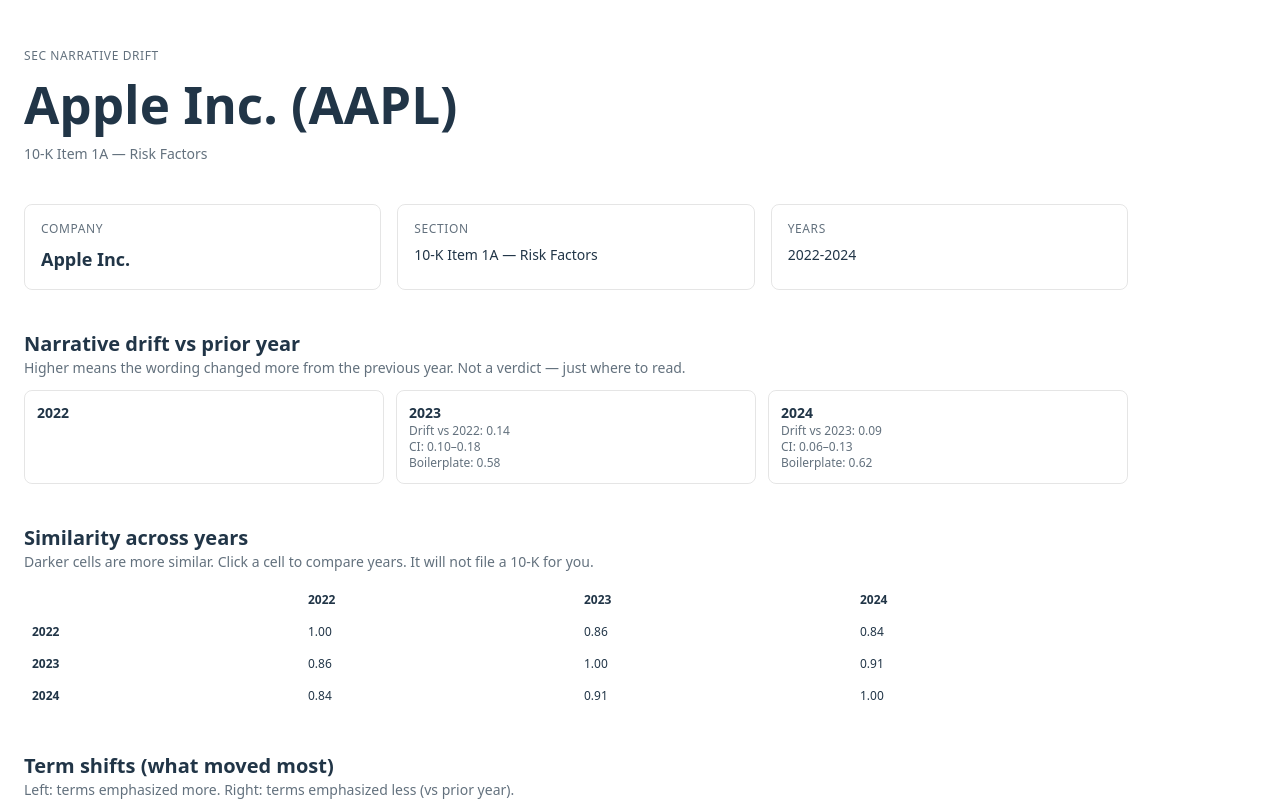
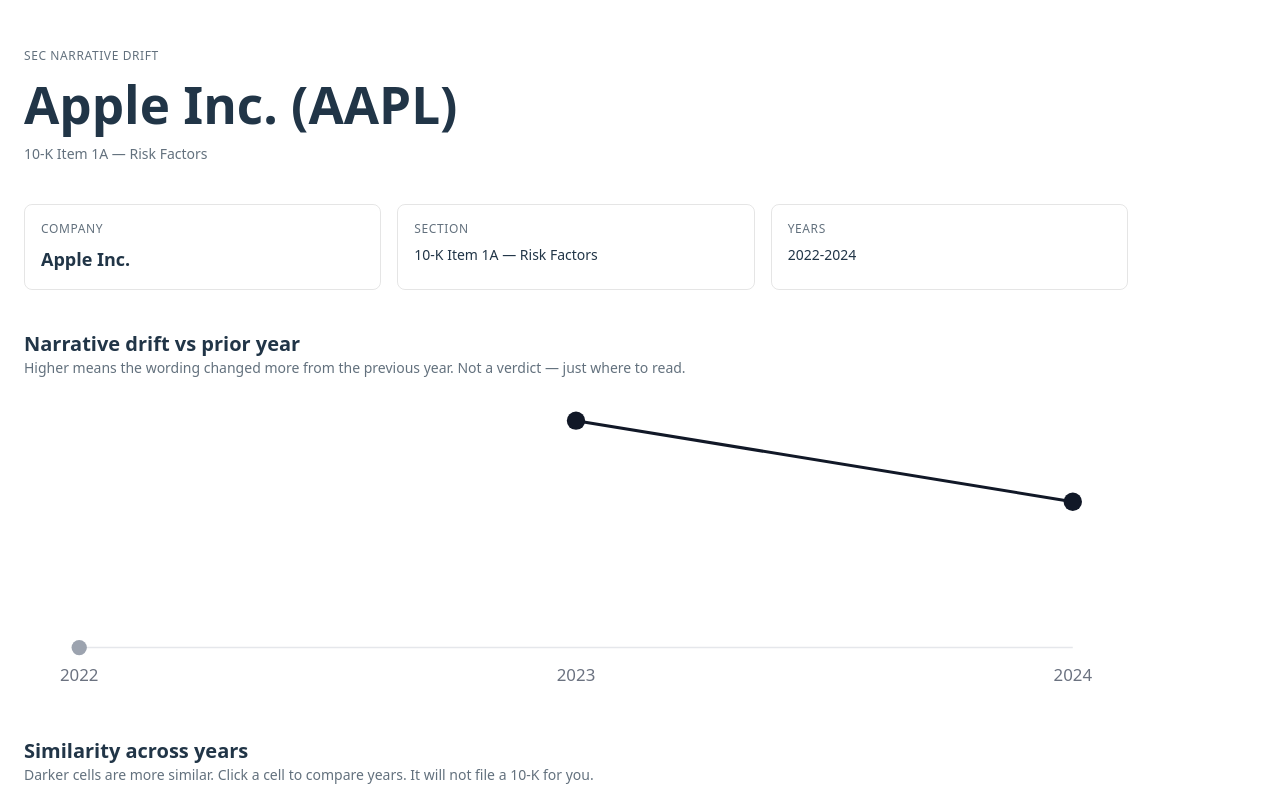
Before and after one commit to leibenjamin/sec-narrative-drift, a React (Vite) app: page /company in a window 1280 px wide. Shown: the top 801 px of the page. Built offline with nearby package versions, Linux system fonts and the light colour scheme.

Commit message:
feat: add DriftTimeline component and wire into Company page

```diff
--- /dev/null
+++ b/src/components/DriftTimeline.tsx
@@ -0,0 +1,177 @@
+import { useMemo } from "react"
+import { copy } from "../lib/copy"
+
+type DriftTimelineProps = {
+  years: number[]
+  drift_vs_prev: Array<number | null>
+  drift_ci_low?: Array<number | null>
+  drift_ci_high?: Array<number | null>
+  boilerplate_score?: Array<number | null>
+}
+
+type DriftPoint = {
+  year: number
+  index: number
+  value: number | null
+  ciLow: number | null
+  ciHigh: number | null
+  boilerplate: number | null
+  prevYear?: number
+  x: number
+  y: number
+}
+
+function formatValue(value: number): string {
+  return value.toFixed(2)
+}
+
+export default function DriftTimeline({
+  years,
+  drift_vs_prev,
+  drift_ci_low,
+  drift_ci_high,
+  boilerplate_score,
+}: DriftTimelineProps) {
+  const width = 720
+  const height = 200
+  const paddingX = 36
+  const paddingTop = 20
+  const paddingBottom = 32
+  const chartWidth = width - paddingX * 2
+  const chartHeight = height - paddingTop - paddingBottom
+  const baselineY = paddingTop + chartHeight
+
+  const points = useMemo<DriftPoint[]>(() => {
+    const values = drift_vs_prev
+      .slice(0, years.length)
+      .filter((value): value is number => value !== null)
+    const maxValue = values.length > 0 ? Math.max(...values) : 1
+    const minValue = 0
+    const range = Math.max(maxValue - minValue, 0.1)
+
+    return years.map((year, index) => {
+      const value = drift_vs_prev[index] ?? null
+      const ciLow = drift_ci_low?.[index] ?? null
+      const ciHigh = drift_ci_high?.[index] ?? null
+      const boilerplate = boilerplate_score?.[index] ?? null
+      const prevYear = index > 0 ? years[index - 1] : undefined
+      const x =
+        years.length > 1
+          ? paddingX + (index / (years.length - 1)) * chartWidth
+          : paddingX + chartWidth / 2
+      const y =
+        value === null
+          ? baselineY
+          : paddingTop + ((maxValue - value) / range) * chartHeight
+
+      return {
+        year,
+        index,
+        value,
+        ciLow,
+        ciHigh,
+        boilerplate,
+        prevYear,
+        x,
+        y,
+      }
+    })
+  }, [
+    years,
+    drift_vs_prev,
+    drift_ci_low,
+    drift_ci_high,
+    boilerplate_score,
+    chartWidth,
+    chartHeight,
+    baselineY,
+    paddingTop,
+    paddingX,
+  ])
+
+  return (
+    <div className="w-full overflow-x-auto">
+      <svg
+        viewBox={`0 0 ${width} ${height}`}
+        className="w-full min-w-130"
+        role="img"
+        aria-label={copy.driftTimeline.title}
+      >
+        <line
+          x1={paddingX}
+          y1={baselineY}
+          x2={width - paddingX}
+          y2={baselineY}
+          stroke="#e5e7eb"
+          strokeWidth={1}
+        />
+
+        {points.slice(1).map((point, index) => {
+          const prev = points[index]
+          if (prev.value === null || point.value === null) return null
+          return (
+            <line
+              key={`segment-${prev.year}-${point.year}`}
+              x1={prev.x}
+              y1={prev.y}
+              x2={point.x}
+              y2={point.y}
+              stroke="#111827"
+              strokeWidth={2}
+            />
+          )
+        })}
+
+        {points.map((point) => {
+          const tooltipLines = [
+            copy.driftTimeline.tooltip.title({ year: point.year }),
+            point.value !== null && point.prevYear !== undefined
+              ? copy.driftTimeline.tooltip.driftLine({
+                  prevYear: point.prevYear,
+                  drift: formatValue(point.value),
+                })
+              : null,
+            point.ciLow !== null && point.ciHigh !== null
+              ? copy.driftTimeline.tooltip.ciLine({
+                  low: formatValue(point.ciLow),
+                  high: formatValue(point.ciHigh),
+                })
+              : null,
+            point.boilerplate !== null
+              ? copy.driftTimeline.tooltip.boilerplateLine({
+                  boilerplatePct: formatValue(point.boilerplate),
+                })
+              : null,
+          ]
+            .filter(Boolean)
+            .join("\n")
+
+          return (
+            <g key={`point-${point.year}`}>
+              <title>{tooltipLines}</title>
+              <circle
+                cx={point.x}
+                cy={point.y}
+                r={point.value === null ? 5 : 6}
+                fill={point.value === null ? "#9ca3af" : "#111827"}
+              />
+            </g>
+          )
+        })}
+
+        {points.map((point) => (
+          <text
+            key={`label-${point.year}`}
+            x={point.x}
+            y={height - 10}
+            textAnchor="middle"
+            fontSize={11}
+            fill="#6b7280"
+          >
+            {point.year}
+          </text>
+        ))}
+      </svg>
+    </div>
+  )
+}
--- a/src/pages/Company.tsx
+++ b/src/pages/Company.tsx
@@ -1,5 +1,6 @@
 import { useEffect, useMemo, useState } from "react"
 import { Link, useParams } from "react-router-dom"
+import DriftTimeline from "../components/DriftTimeline"
 import { copy } from "../lib/copy"
 import {
   listFeaturedTickers,
@@ -109,18 +110,6 @@
     return start === end ? String(start) : `${start}-${end}`
   }, [metrics])
 
-  const driftRows = useMemo(() => {
-    if (!metrics) return []
-    return metrics.years.map((year, index) => ({
-      year,
-      prevYear: metrics.years[index - 1],
-      drift: metrics.drift_vs_prev?.[index] ?? null,
-      ciLow: metrics.drift_ci_low?.[index] ?? null,
-      ciHigh: metrics.drift_ci_high?.[index] ?? null,
-      boilerplate: metrics.boilerplate_score?.[index] ?? null,
-    }))
-  }, [metrics])
-
   const selectedShiftPair = shifts?.yearPairs?.[0] ?? null
   const selectedExcerptPair = useMemo(() => {
     if (!excerpts?.pairs?.length) return null
@@ -204,36 +193,13 @@
             <h2 className="text-xl font-semibold">{copy.driftTimeline.title}</h2>
             <p className="text-sm opacity-70">{copy.driftTimeline.helper}</p>
           </div>
-          <div className="grid gap-3 sm:grid-cols-2 lg:grid-cols-3">
-            {driftRows.map((row) => (
-              <div key={row.year} className="rounded-lg border border-black/10 p-3">
-                <div className="text-sm font-semibold">{row.year}</div>
-                {row.drift !== null && row.prevYear !== undefined && (
-                  <div className="text-xs opacity-70">
-                    {copy.driftTimeline.tooltip.driftLine({
-                      prevYear: row.prevYear,
-                      drift: formatNumber(row.drift),
-                    })}
-                  </div>
-                )}
-                {row.ciLow !== null && row.ciHigh !== null && (
-                  <div className="text-xs opacity-70">
-                    {copy.driftTimeline.tooltip.ciLine({
-                      low: formatNumber(row.ciLow),
-                      high: formatNumber(row.ciHigh),
-                    })}
-                  </div>
-                )}
-                {row.boilerplate !== null && (
-                  <div className="text-xs opacity-70">
-                    {copy.driftTimeline.tooltip.boilerplateLine({
-                      boilerplatePct: formatNumber(row.boilerplate),
-                    })}
-                  </div>
-                )}
-              </div>
-            ))}
-          </div>
+          <DriftTimeline
+            years={metrics?.years ?? []}
+            drift_vs_prev={metrics?.drift_vs_prev ?? []}
+            drift_ci_low={metrics?.drift_ci_low}
+            drift_ci_high={metrics?.drift_ci_high}
+            boilerplate_score={metrics?.boilerplate_score}
+          />
         </section>
 
         <section className="space-y-3">
```
